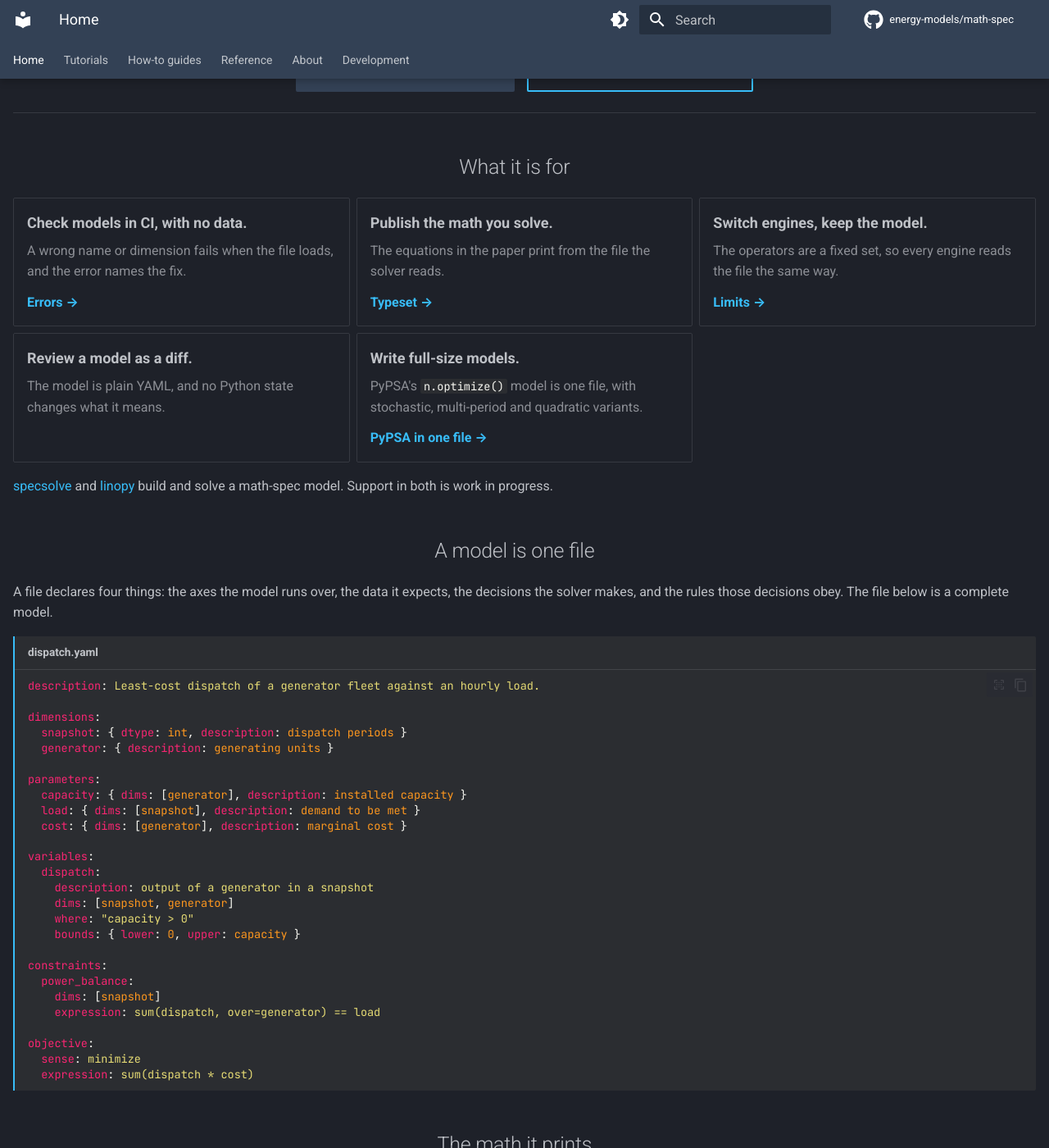
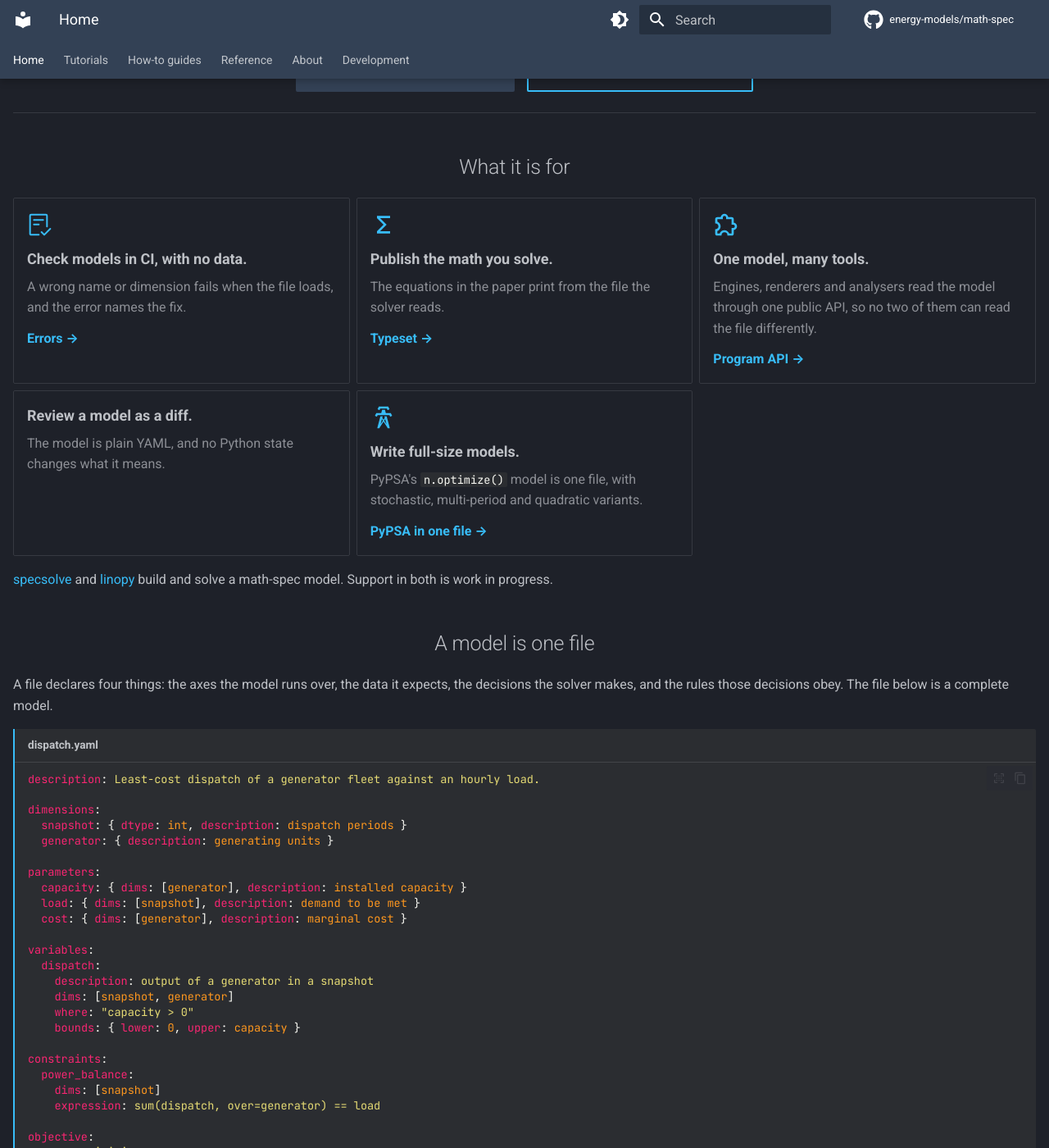
Before and after one commit to energy-models/math-spec, an MkDocs documentation site: the page built from docs/index.md, in a window 1280 px wide and 1400 px high, scrolled down 386 px. Shown: the whole window at 82% size. Built offline with MkDocs 1.6.1 and Material for MkDocs 9.7.7, drawn with Linux system fonts in a browser that asks for light colours; comment, search, counter and statistics services are not loaded; grey boxes are pictures that could not be loaded.

Commit message:
docs: each home page benefit card carries an icon, and the third says every tool reads one public api
The icons are Octicons (MIT, GitHub Inc.) and Material Design Icons
(Apache-2.0, Pictogrammers), copied from the icon sets mkdocs-material
bundles, with their licence in each file's header.

Co-Authored-By: Claude Opus 5.5 <noreply@anthropic.com>
Claude-Session: https://claude.ai/code/session_01Q8Y8AoPsJCyMsURHvgzm7h

```diff
--- a/README.md
+++ b/README.md
@@ -47,9 +47,9 @@ Support in both is work in progress.
 - **Publish the math you solve.** The equations in the paper
   print from the file the solver reads.
   [Typeset →](https://math-spec.readthedocs.io/en/latest/reference/typeset/)
-- **Switch engines, keep the model.** The operators
-  are a fixed set, so every engine reads the file the same way.
-  [Limits →](https://math-spec.readthedocs.io/en/latest/about/limits/)
+- **One model, many tools.** Engines, renderers and analysers read the model
+  through one public API, so no two of them can read the file differently.
+  [Program API →](https://math-spec.readthedocs.io/en/latest/reference/program/)
 - **Review a model as a diff.** The model is plain YAML, and no Python
   state changes what it means.
 - **Write full-size models.** PyPSA's `n.optimize()` model is
--- a/docs/static/extras.css
+++ b/docs/static/extras.css
@@ -334,6 +334,37 @@
   inset: 0;
 }
 
+/* A card's icon is chosen by where its link points, so reordering the README
+ * list cannot move an icon onto another card. */
+.md-typeset .landing .grid.cards > ul > li::before {
+  display: block;
+  width: 1.6rem;
+  height: 1.6rem;
+  margin-bottom: 0.6rem;
+  background-color: var(--md-accent-fg-color);
+  mask: center / contain no-repeat;
+}
+
+.md-typeset .landing .grid.cards > ul > li:has(> a[href$="/reference/language/errors/"])::before {
+  content: "";
+  mask-image: url("icons/checklist.svg");
+}
+
+.md-typeset .landing .grid.cards > ul > li:has(> a[href$="/reference/typeset/"])::before {
+  content: "";
+  mask-image: url("icons/sigma.svg");
+}
+
+.md-typeset .landing .grid.cards > ul > li:has(> a[href$="/reference/program/"])::before {
+  content: "";
+  mask-image: url("icons/puzzle.svg");
+}
+
+.md-typeset .landing .grid.cards > ul > li:has(> a[href$="/examples/pypsa/"])::before {
+  content: "";
+  mask-image: url("icons/transmission-tower.svg");
+}
+
 /* Grid card hover lift — small polish */
 .md-typeset .grid.cards > ul > li,
 .md-typeset .grid > .card {
```
Also changed, not shown: docs/static/icons/checklist.svg (added), docs/static/icons/puzzle.svg (added), docs/static/icons/sigma.svg (added), docs/static/icons/transmission-tower.svg (added), 1 other file.
